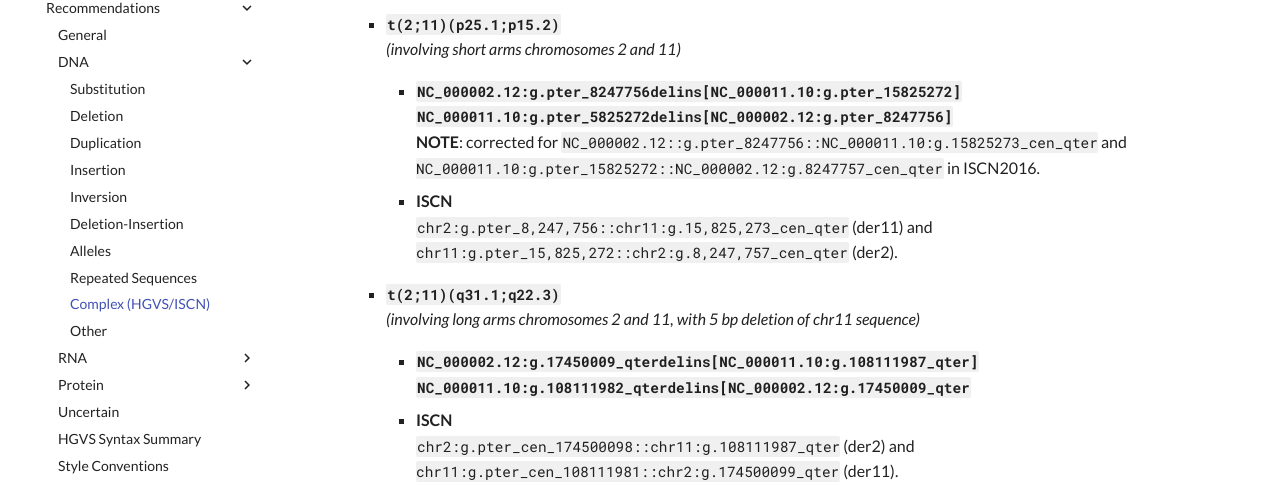
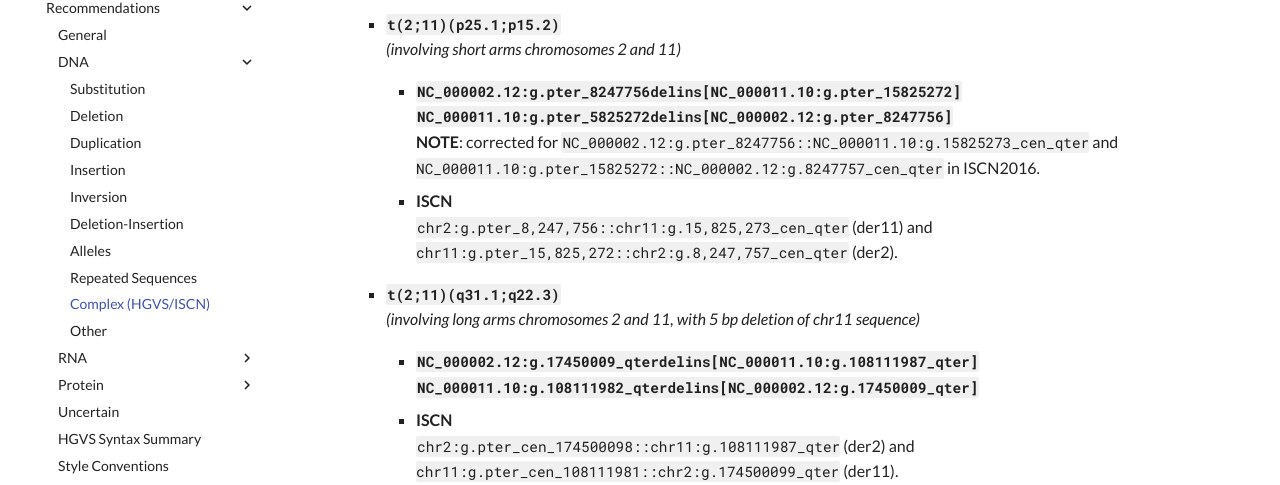
Before and after one commit to HGVSnomenclature/hgvs-nomenclature, an MkDocs documentation site: the page built from docs/recommendations/DNA/complex.md, in a window 1280 px wide and 900 px high, scrolled down 1811 px. Shown: the part 127-612 px from the top of the window. Built offline with MkDocs 1.6.1 and Material for MkDocs 9.7.7, drawn with Linux system fonts in a browser that asks for light colours.

Commit message:
Fix some typos in variant descriptions.

```diff
--- a/docs/recommendations/DNA/complex.md
+++ b/docs/recommendations/DNA/complex.md
@@ -69,7 +69,7 @@ HGVS, therefore, recommends to describe translocations exclusively using a "deli
           _(involving short arms chromosomes 2 and 11)_
             - **`NC_000002.12:g.pter_8247756delins[NC_000011.10:g.pter_15825272]`**<br>
               **`NC_000011.10:g.pter_5825272delins[NC_000002.12:g.pter_8247756]`**<br>
-              **NOTE**: corrected for `NC_000002.12::g.pter_8247756::NC_000011.10:g.15825273_cen_qter` and `NC_000011.10:g.pter_15825272::NC_000002.12:g.8247757_cen_qter` in ISCN2016.
+              **NOTE**: corrected for `NC_000002.12:g.pter_8247756::NC_000011.10:g.15825273_cen_qter` and `NC_000011.10:g.pter_15825272::NC_000002.12:g.8247757_cen_qter` in ISCN2016.
 
             - **ISCN**<br>
               `chr2:g.pter_8,247,756::chr11:g.15,825,273_cen_qter` (der11) and `chr11:g.pter_15,825,272::chr2:g.8,247,757_cen_qter` (der2).
@@ -77,7 +77,7 @@ HGVS, therefore, recommends to describe translocations exclusively using a "deli
         - **`t(2;11)(q31.1;q22.3)`**<br>
           _(involving long arms chromosomes 2 and 11, with 5 bp deletion of chr11 sequence)_
             - **`NC_000002.12:g.17450009_qterdelins[NC_000011.10:g.108111987_qter]`**<br>
-              **`NC_000011.10:g.108111982_qterdelins[NC_000002.12:g.17450009_qter`**
+              **`NC_000011.10:g.108111982_qterdelins[NC_000002.12:g.17450009_qter]`**
 
             - **ISCN**<br>
               `chr2:g.pter_cen_174500098::chr11:g.108111987_qter` (der2) and `chr11:g.pter_cen_108111981::chr2:g.174500099_qter` (der11).<br>
```
